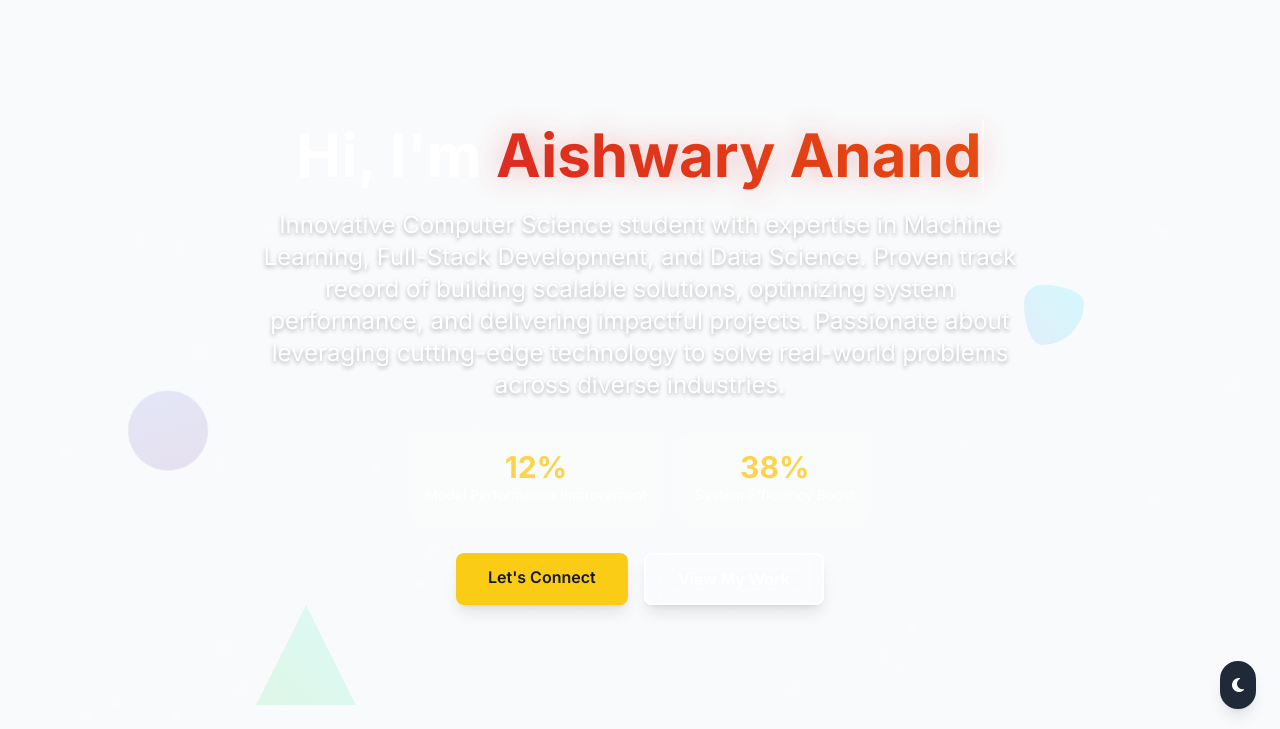
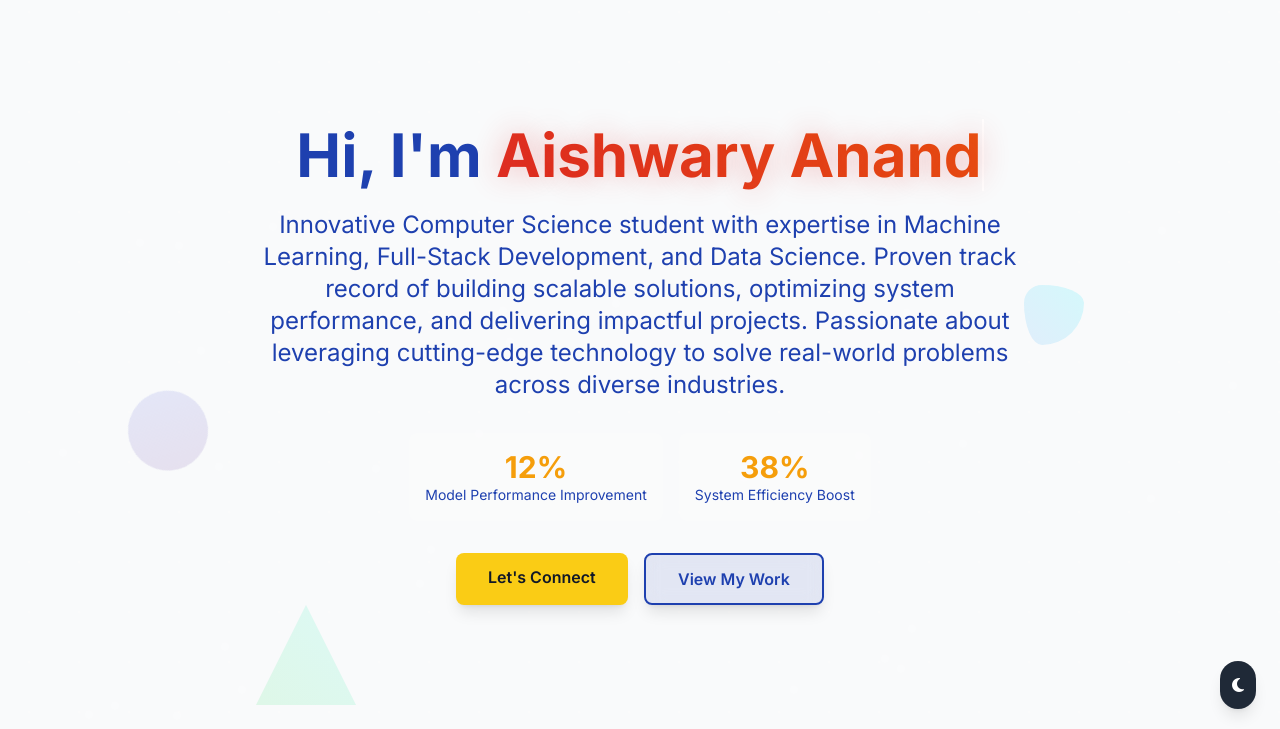
Before and after one commit to Aishwary-11/Aishwary-11-Aishwary-11.github.io, a plain HTML site: page index.html in a window 1280 px wide. Shown: the part 67-796 px from the top of the page. Drawn offline with nearby package versions, Linux system fonts and the light colour scheme.

Commit message:
Add dynamic color switching: blue text in light mode, white text in dark mode

```diff
--- a/index.html
+++ b/index.html
@@ -257,23 +257,95 @@
             }
         }
 
-        /* Hero text styling for better visibility */
+        /* Hero text styling - Dynamic colors for light/dark mode */
         .hero-text {
             color: white;
             text-shadow: 0 2px 4px rgba(0, 0, 0, 0.3);
-        }
-
-        /* Ensure hero section always has white text */
+            transition: all 0.3s ease;
+        }
+
+        /* Light mode hero text - Blue color */
+        body:not(.dark-mode) .hero-text {
+            color: #1e40af;
+            text-shadow: 0 2px 4px rgba(255, 255, 255, 0.5);
+        }
+
+        /* Dark mode hero text - White color */
+        .dark-mode .hero-text {
+            color: white;
+            text-shadow: 0 2px 4px rgba(0, 0, 0, 0.3);
+        }
+
+        /* Hero section base styling */
         #home {
             color: white;
-        }
-
-        #home h1 {
+            transition: all 0.3s ease;
+        }
+
+        /* Light mode hero section */
+        body:not(.dark-mode) #home {
+            color: #1e40af;
+        }
+
+        /* Dark mode hero section */
+        .dark-mode #home {
             color: white;
         }
 
+        /* Achievement stats colors */
         #home .text-yellow-300 {
             color: #fcd34d !important;
+        }
+
+        /* Light mode achievement stats */
+        body:not(.dark-mode) #home .text-yellow-300 {
+            color: #f59e0b !important;
+        }
+
+        /* Hi, I'm text color */
+        .hero-title {
+            color: white;
+            transition: all 0.3s ease;
+        }
+
+        /* Light mode hero title */
+        body:not(.dark-mode) .hero-title {
+            color: #1e40af;
+        }
+
+        /* Dark mode hero title */
+        .dark-mode .hero-title {
+            color: white;
+        }
+
+        /* Hero button secondary styling */
+        .hero-btn-secondary {
+            border-color: white;
+            color: white;
+            transition: all 0.3s ease;
+        }
+
+        /* Light mode secondary button */
+        body:not(.dark-mode) .hero-btn-secondary {
+            border-color: #1e40af;
+            color: #1e40af;
+            background: rgba(30, 64, 175, 0.1);
+        }
+
+        body:not(.dark-mode) .hero-btn-secondary:hover {
+            background: #1e40af;
+            color: white;
+        }
+
+        /* Dark mode secondary button */
+        .dark-mode .hero-btn-secondary {
+            border-color: white;
+            color: white;
+        }
+
+        .dark-mode .hero-btn-secondary:hover {
+            background: white;
+            color: #1f2937;
         }
 
         @keyframes gradientShift {
@@ -657,7 +729,7 @@
 
         <div class="max-w-7xl mx-auto px-4 sm:px-6 lg:px-8 text-center relative z-10">
             <div class="max-w-3xl mx-auto">
-                <h1 class="text-5xl md:text-6xl font-bold mb-6">
+                <h1 class="text-5xl md:text-6xl font-bold mb-6 hero-title">
                     Hi, I'm <span class="gradient-text typing-animation" id="typing-text">Aishwary Anand</span>
                 </h1>
                 <p class="text-xl md:text-2xl mb-8 leading-relaxed text-white hero-text">
@@ -681,7 +753,7 @@
                         Let's Connect
                     </a>
                     <a href="#projects"
-                        class="modern-btn glass-card border-2 border-white text-white px-8 py-3 rounded-lg font-semibold hover:bg-white hover:text-gray-900 transition duration-300 shadow-lg hover:shadow-xl">
+                        class="modern-btn glass-card border-2 border-white text-white px-8 py-3 rounded-lg font-semibold hover:bg-white hover:text-gray-900 transition duration-300 shadow-lg hover:shadow-xl hero-btn-secondary">
                         View My Work
                     </a>
                 </div>
```
